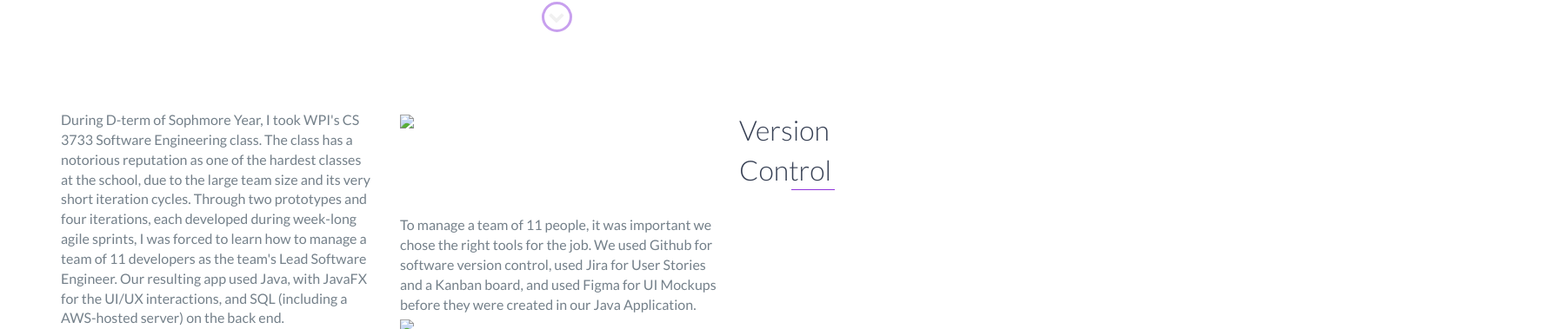
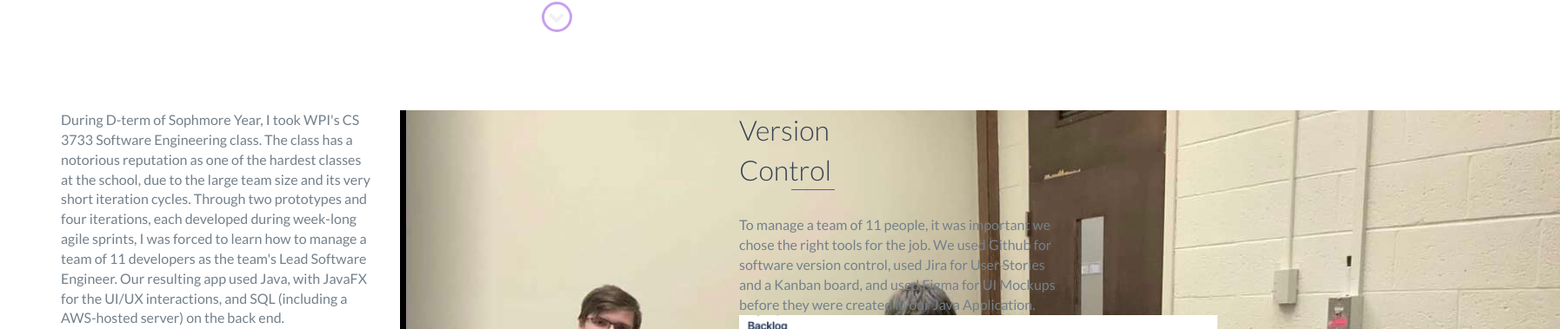
Before and after one commit to Kreeevin/kreeevin.github.io, a website: page desc_soft_eng.html in a window 1280 px wide. Shown: the part 748-1127 px from the top of the page at 87% size, 1794 px wide, since content can reach past the window. Drawn offline with nearby package versions, Linux system fonts and the light colour scheme.

Commit message:
Fixed file extensions

```diff
--- a/desc_soft_eng.html
+++ b/desc_soft_eng.html
@@ -70,7 +70,7 @@
                     </p>
                 </div>
                 <div class="col-md-4">
-                    <image src="images\soft-eng-team.jpg" />
+                    <image src="images\soft-eng-team.png" />
 
                 </div>
 
@@ -87,7 +87,7 @@
                         </p>
                     </div>
                     <div class="col-md-4">
-                        <img src="images\soft-eng-jira.jpg" width="550">
+                        <img src="images\soft-eng-jira.png" width="550">
                     </div>
                     <div class="col-md-4">
                         <image src="images\soft-eng-figma.jpg" width="550" />
```
Also changed, not shown: index.html (+2 -2 lines), 2 other files.
